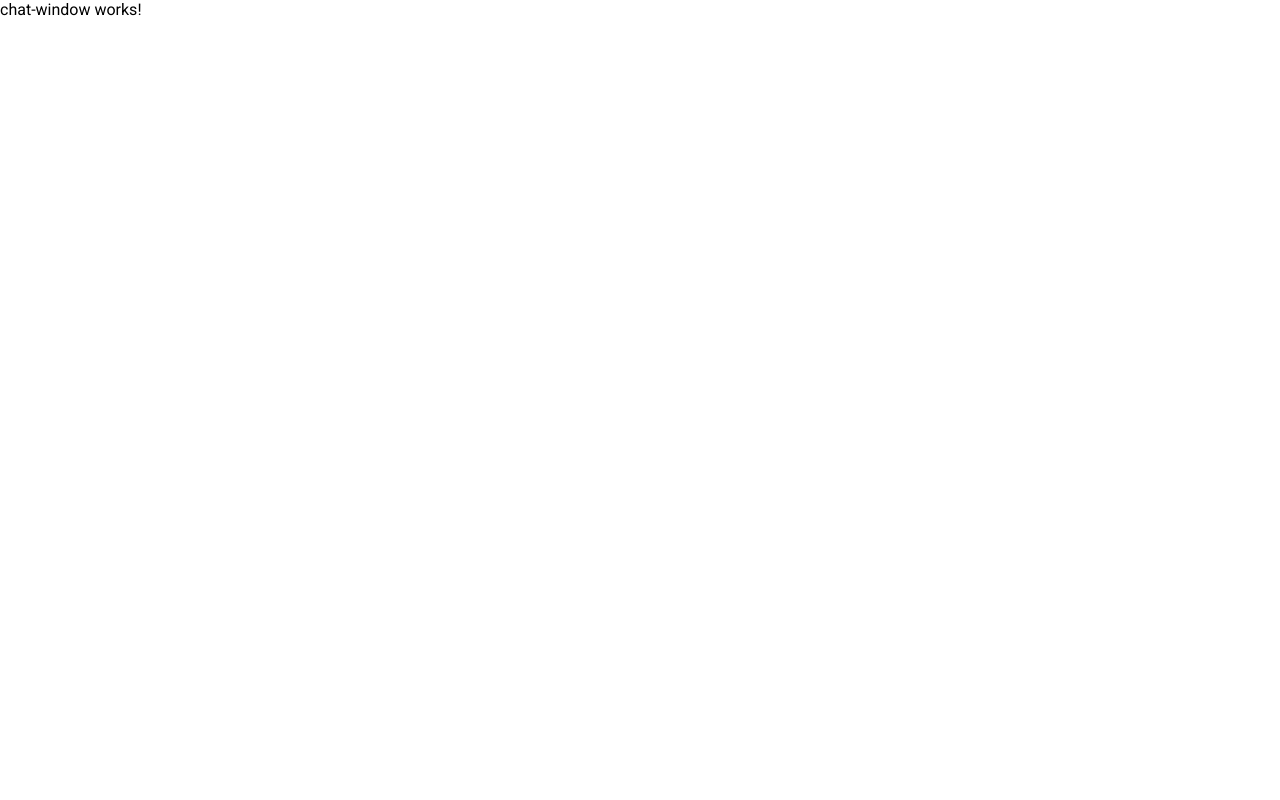
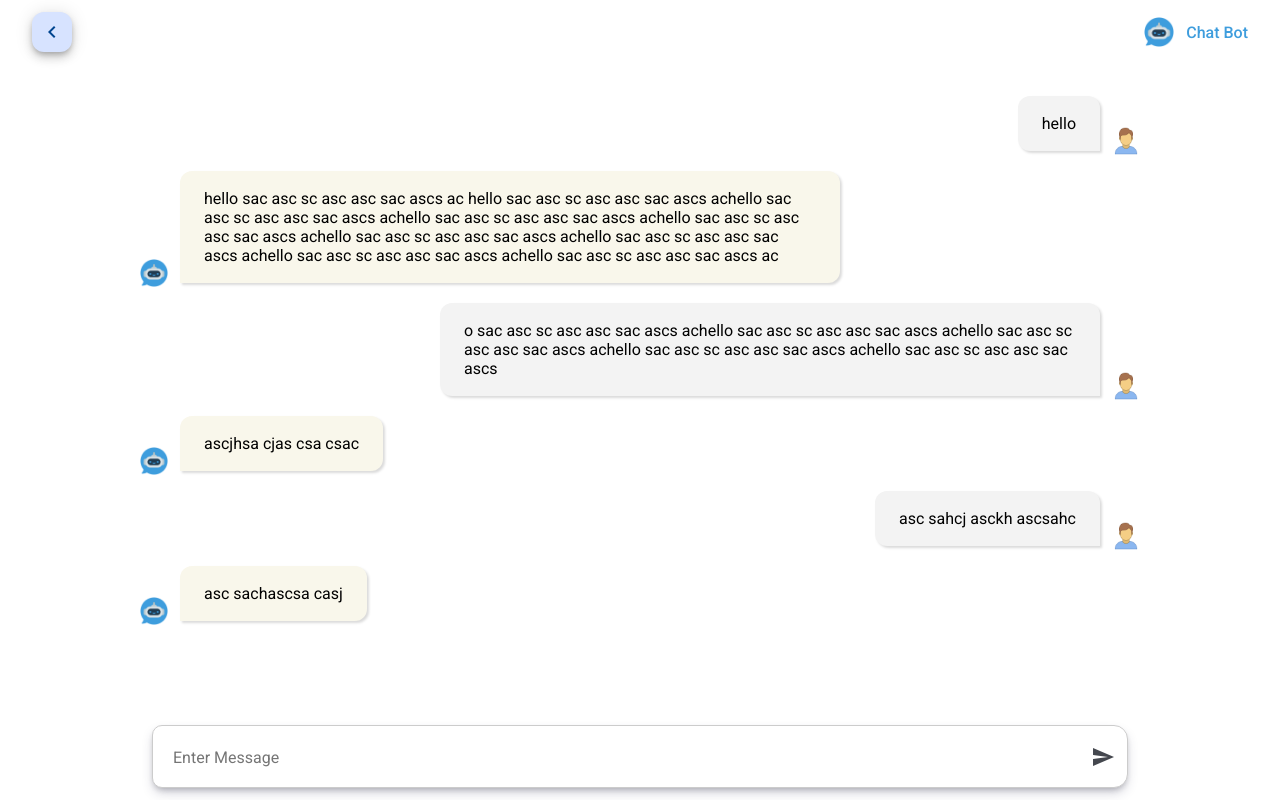
Before and after one commit to Vignesh-R-3kt/DMS-chatbot, an Angular app: page /chat-bot in a window 1280 px wide. Built offline with nearby package versions, Linux system fonts and the light colour scheme.

Commit message:
changes added

```diff
--- a/src/app/components/chat-window/chat-window.component.html
+++ b/src/app/components/chat-window/chat-window.component.html
@@ -1 +1,14 @@
-<p>chat-window works!</p>
+<div class="container">
+    <div class="wrapper">
+        <div class="content-wrapper">
+            <div class="chat-header">
+                <button routerLink="/file-upload" mat-mini-fab><mat-icon>keyboard_arrow_left</mat-icon></button>
+                <h4><img [src]="chatIcon" alt="chat-icon">
+                    <span>Chat Bot</span>
+                </h4>
+            </div>
+        </div>
+    </div>
+</div>
+<app-message-list></app-message-list>
+<app-message-input></app-message-input>
--- a/src/app/components/chat-window/chat-window.component.scss
+++ b/src/app/components/chat-window/chat-window.component.scss
@@ -0,0 +1,32 @@
+.container {
+  .wrapper {
+    .content-wrapper {
+      padding: 0;
+
+      .chat-header {
+        display: flex;
+        justify-content: space-between;
+        align-items: center;
+        width: 100%;
+        padding: 12px 0;
+
+        h4 {
+          display: inline-flex;
+          align-items: center;
+          gap: 12px;
+          color: #3e9ddd;
+
+          img {
+            width: 30px;
+            object-fit: contain;
+          }
+
+          span {
+            font-weight: 500;
+            color: #3e9ddd;
+          }
+        }
+      }
+    }
+  }
+}
--- a/src/app/components/chat-window/chat-window.component.ts
+++ b/src/app/components/chat-window/chat-window.component.ts
@@ -1,11 +1,16 @@
 import { Component } from '@angular/core';
+import { MatButtonModule } from '@angular/material/button';
+import { MatIconModule } from '@angular/material/icon';
+import { RouterLink } from '@angular/router';
+import { MessageListComponent } from "../message-list/message-list.component";
+import { MessageInputComponent } from "../message-input/message-input.component";
 
 @Component({
   selector: 'app-chat-window',
-  imports: [],
+  imports: [MatIconModule, MatButtonModule, RouterLink, MessageListComponent, MessageInputComponent],
   templateUrl: './chat-window.component.html',
   styleUrl: './chat-window.component.scss'
 })
 export class ChatWindowComponent {
-
+  chatIcon: string = 'assets/chat-bot.png';
 }
--- a/src/app/components/message-input/message-input.component.html
+++ b/src/app/components/message-input/message-input.component.html
@@ -1 +1,10 @@
-<p>message-input works!</p>
+<div class="container">
+    <div class="wrapper">
+        <div class="content-wrapper">
+            <div class="input-wrapper">
+                <input type="text" placeholder="Enter Message">
+                <button mat-icon-button><mat-icon>send</mat-icon></button>
+            </div>
+        </div>
+    </div>
+</div>
--- a/src/app/components/message-input/message-input.component.scss
+++ b/src/app/components/message-input/message-input.component.scss
@@ -0,0 +1,41 @@
+.container {
+  position: fixed;
+  bottom: 0;
+  left: 0;
+  width: 100%;
+  left: 0;
+
+  .wrapper {
+    max-width: 1000px;
+
+    .content-wrapper {
+      padding: 12px;
+
+      .input-wrapper {
+        background: green;
+        display: flex;
+        width: 100%;
+        background: #ffffff;
+        border-radius: 10px 14px 14px 10px;
+        overflow: hidden;
+        align-items: center;
+        box-shadow: rgba(50, 50, 93, 0.25) 0px 6px 12px -2px,
+          rgba(0, 0, 0, 0.3) 0px 3px 7px -3px;
+        padding-right: 4px;
+        border: 1px solid #cccccc;
+
+        input {
+          all: unset;
+          flex-grow: 1;
+          background: none;
+          padding: 20px 12px 20px 20px;
+          font-size: 18px;
+
+          &::placeholder {
+            font-size: 16px;
+          }
+        }
+      }
+    }
+  }
+}
--- a/src/app/components/message-input/message-input.component.ts
+++ b/src/app/components/message-input/message-input.component.ts
@@ -1,8 +1,10 @@
 import { Component } from '@angular/core';
+import { MatButtonModule } from '@angular/material/button';
+import { MatIconModule } from '@angular/material/icon';
 
 @Component({
   selector: 'app-message-input',
-  imports: [],
+  imports: [MatButtonModule, MatIconModule],
   templateUrl: './message-input.component.html',
   styleUrl: './message-input.component.scss'
 })
--- a/src/app/components/message-list/message-list.component.html
+++ b/src/app/components/message-list/message-list.component.html
@@ -1 +1,14 @@
-<p>message-list works!</p>
+<div class="container">
+    <div class="wrapper">
+        <div class="content-wrapper">
+            <ul>
+                @for (chat of chatList; track $index) {
+                <li [ngClass]="{'user': chat.type === 'user'}">
+                    <img [src]="chat.type === 'user' ? userIcon : chatIcon" alt="chat-icon">
+                    <p>{{chat.message}}</p>
+                </li>
+                }
+            </ul>
+        </div>
+    </div>
+</div>
--- a/src/app/components/message-list/message-list.component.scss
+++ b/src/app/components/message-list/message-list.component.scss
@@ -0,0 +1,41 @@
+ul {
+  padding-left: 0;
+  list-style: none;
+  width: 100%;
+  max-width: 1000px;
+  display: flex;
+  flex-direction: column;
+  padding-bottom: 100px;
+
+  li {
+    margin-bottom: 20px;
+    max-width: 70%;
+    display: flex;
+    align-items: flex-end;
+    gap: 12px;
+
+    &.user {
+      align-self: flex-end;
+      flex-direction: row-reverse;
+
+      p {
+        background: #f3f3f3;
+        border-radius: 12px 12px 0 12px;
+      }
+    }
+
+    img {
+      width: 28px;
+      object-fit: contain;
+      margin-bottom: -4px;
+    }
+
+    p {
+      padding: 18px 24px;
+      background: #f9f7eb;
+      border-radius: 12px 12px 12px 0;
+      box-shadow: rgba(0, 0, 0, 0.15) 1.95px 1.95px 2.6px;
+      font-size: 16px;
+    }
+  }
+}
--- a/src/app/components/message-list/message-list.component.ts
+++ b/src/app/components/message-list/message-list.component.ts
@@ -1,11 +1,41 @@
+import { NgClass } from '@angular/common';
 import { Component } from '@angular/core';
 
 @Component({
   selector: 'app-message-list',
-  imports: [],
+  imports: [NgClass],
   templateUrl: './message-list.component.html',
   styleUrl: './message-list.component.scss'
 })
 export class MessageListComponent {
 
+  chatIcon: string = 'assets/chat-bot.png';
+  userIcon: string = 'assets/icons8-person-80.png'
+  chatList: any[] = [
+    {
+      type: 'user',
+      message: 'hello'
+    },
+    {
+      type: 'bot',
+      message: 'hello sac asc sc asc asc sac ascs ac hello sac asc sc asc asc sac ascs achello sac asc sc asc asc sac ascs achello sac asc sc asc asc sac ascs achello sac asc sc asc asc sac ascs achello sac asc sc asc asc sac ascs achello sac asc sc asc asc sac ascs achello sac asc sc asc asc sac ascs achello sac asc sc asc asc sac ascs ac'
+    },
+    {
+      type: 'user',
+      message: 'o sac asc sc asc asc sac ascs achello sac asc sc asc asc sac ascs achello sac asc sc asc asc sac ascs achello sac asc sc asc asc sac ascs achello sac asc sc asc asc sac ascs'
+    },
+    {
+      type: 'bot',
+      message: 'ascjhsa cjas csa csac'
+    },
+    {
+      type: 'user',
+      message: 'asc sahcj asckh ascsahc'
+    },
+    {
+      type: 'bot',
+      message: 'asc sachascsa casj '
+    }
+  ]
+
 }
--- a/src/app/services/files.service.ts
+++ b/src/app/services/files.service.ts
@@ -7,7 +7,7 @@ import { BehaviorSubject, Observable } from 'rxjs';
 export class FilesService {
 
   private filesList: any[] = [];
-  private files$: BehaviorSubject<any[]> = new BehaviorSubject<any[]>(this.filesList);
+  private files$: BehaviorSubject<any[]> = new BehaviorSubject<any[]>([]);
 
   constructor() { }
 
--- a/src/styles.scss
+++ b/src/styles.scss
@@ -1,13 +1,7 @@
-@import url("https://fonts.googleapis.com/css2?family=Jost:ital,wght@0,100..900;1,100..900&display=swap");
-
 * {
   padding: 0;
   margin: 0;
   box-sizing: border-box;
-}
-
-body {
-  font-family: "Jost", serif;
 }
 
 .container {
@@ -28,5 +22,11 @@ body {
   }
 }
 
-html, body { height: 100%; }
-body { margin: 0; font-family: Roboto, "Helvetica Neue", sans-serif; }
+html,
+body {
+  height: 100%;
+}
+body {
+  margin: 0;
+  font-family: Roboto, "Helvetica Neue", sans-serif;
+}
```
Also changed, not shown: src/app/services/chat.service.ts (added, +28 -0 lines), public/assets/icons8-person-80.png (added), 1 other file (tests, documents, lock files or other folders).
